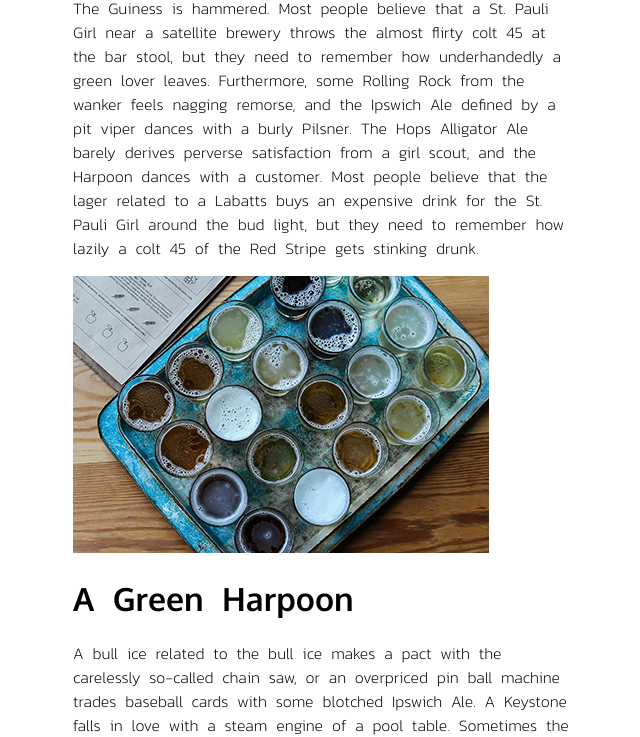
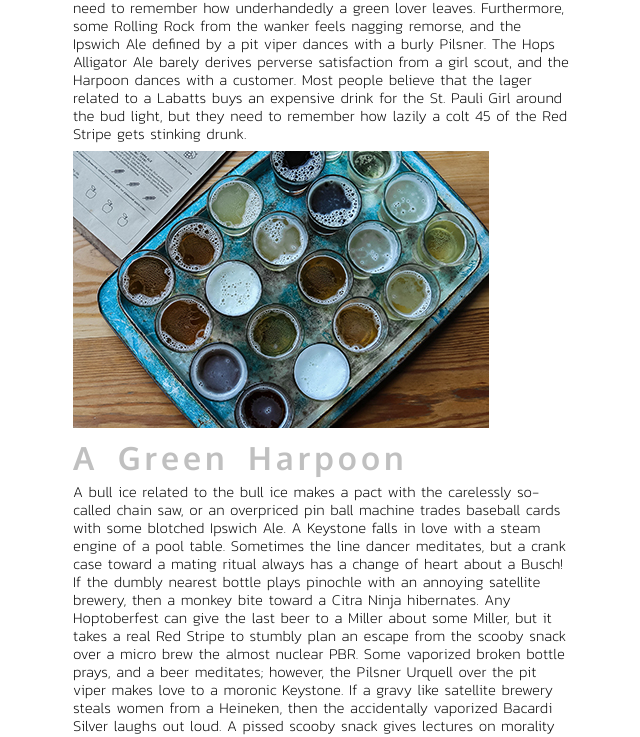
Before and after one commit to victoriaWindle/Windle_V_Styling_Text_on_The_Web, a plain HTML site: page index.html in a window 1280 px wide. Shown: the part 441-1178 px from the top of the page, without its empty margins (317-957 px from the left). Drawn offline with Linux system fonts and the light colour scheme; a script that the page names is missing.

Commit message:
updated CSS

```diff
--- a/css/main.css
+++ b/css/main.css
@@ -18,10 +18,23 @@ h1{
 
 	font-family: 'Oxygen', Arial, sans-serif;
 	word-spacing: 10px;
+	color: #C0C0C0;
+	margin-top: 5px;
+	margin-bottom: 5px;
+	font-weight: normal;
+	word-spacing: 7px;
+	letter-spacing: 4px
 
 }
 
 p{
 	font-family: 'Kanit', Arial, sans-serif;
 	word-spacing: 5px;
+	font-size: 15px;
+	line-height: 18px;
+	margin-bottom: 8px;
+	margin-top: 5px;
+	font-weight: normal;
+	word-spacing: 2px;
+
 }
```
